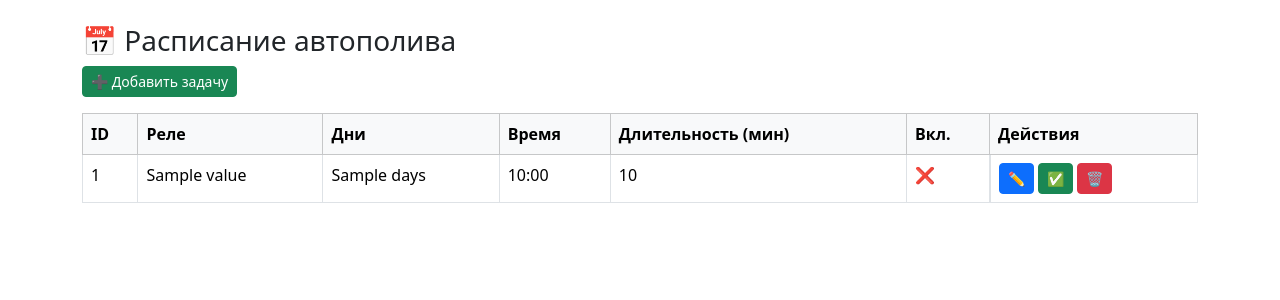
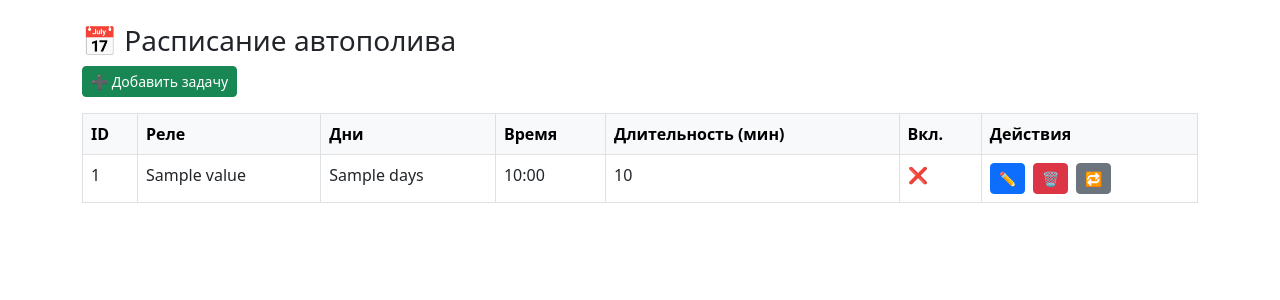
Before and after one commit to Tolsemenov/relay_control, a Python web app: template app/templates/dashboard.html in a window 1280 px wide. Shown: the part 56-356 px from the top of the page. Run offline with Jinja, Linux system fonts and the light colour scheme; the template is opened without the code that fills it: most values are stand-ins (such as "Sample title", 1, 10 or a date in 2020).

Commit message:
все работает, начал добавлять кнопки

```diff
--- a/app/templates/base.html
+++ b/app/templates/base.html
@@ -4,8 +4,8 @@
 <head>
   <meta charset="UTF-8">
   <meta name="viewport" content="width=device-width, initial-scale=1">
-  <title>🌱 Автополив</title>
-  <link href="https://cdn.jsdelivr.net/npm/bootstrap@5.3.2/dist/css/bootstrap.min.css" rel="stylesheet">
+  <title>🌱 Умная Дача</title>
+  <link href="https://cdn.jsdelivr.net/npm/bootstrap@5.3.0/dist/css/bootstrap.min.css" rel="stylesheet">
 </head>
 <body>
   <nav class="navbar navbar-expand-lg navbar-dark bg-success px-3">
--- a/app/templates/dashboard.html
+++ b/app/templates/dashboard.html
@@ -28,9 +28,9 @@
     </div>
 
     <!-- Десктопная таблица -->
-    <div class="table-responsive d-none d-md-block">
+    <div class="table-responsive">
       <table class="table table-bordered table-hover">
-        <thead class="table-light">
+         <thead class="table-light">
           <tr>
             <th>ID</th>
             <th>Реле</th>
@@ -50,15 +50,15 @@
             <td>{{ s.time_on.strftime('%H:%M') }}</td>
             <td>{{ s.duration_min }}</td>
             <td>{% if s.enabled %}✅{% else %}❌{% endif %}</td>
-            <td class="d-flex gap-1">
-              <a href="{{ url_for('dashboard.edit_schedule', schedule_id=s.id) }}" class="btn btn-sm btn-primary" title="Редактировать">✏️</a>
-              <a href="{{ url_for('dashboard.toggle_schedule', schedule_id=s.id) }}" class="btn btn-sm {% if s.enabled %}btn-warning{% else %}btn-success{% endif %}" title="Изменить статус">
-                {% if s.enabled %}🚫{% else %}✅{% endif %}
-              </a>
-              <a href="{{ url_for('dashboard.delete_schedule', schedule_id=s.id) }}"
-                 class="btn btn-sm btn-danger"
-                 onclick="return confirm('Удалить задачу {{ s.id }}?');">🗑️</a>
-            </td>
+            <td>
+  <div class="d-flex flex-wrap gap-2">
+    <a href="{{ url_for('dashboard.edit_schedule', schedule_id=s.id) }}" class="btn btn-sm btn-primary">✏️</a>
+    <a href="{{ url_for('dashboard.delete_schedule', schedule_id=s.id) }}"
+       class="btn btn-sm btn-danger"
+       onclick="return confirm('Удалить задачу {{ s.id }}?');">🗑️</a>
+    <a href="{{ url_for('dashboard.toggle_schedule', schedule_id=s.id) }}" class="btn btn-sm btn-secondary">🔁</a>
+  </div>
+</td>
           </tr>
           {% endfor %}
         </tbody>
```
Also changed, not shown: app/db/autowater.db, 1 other file.
